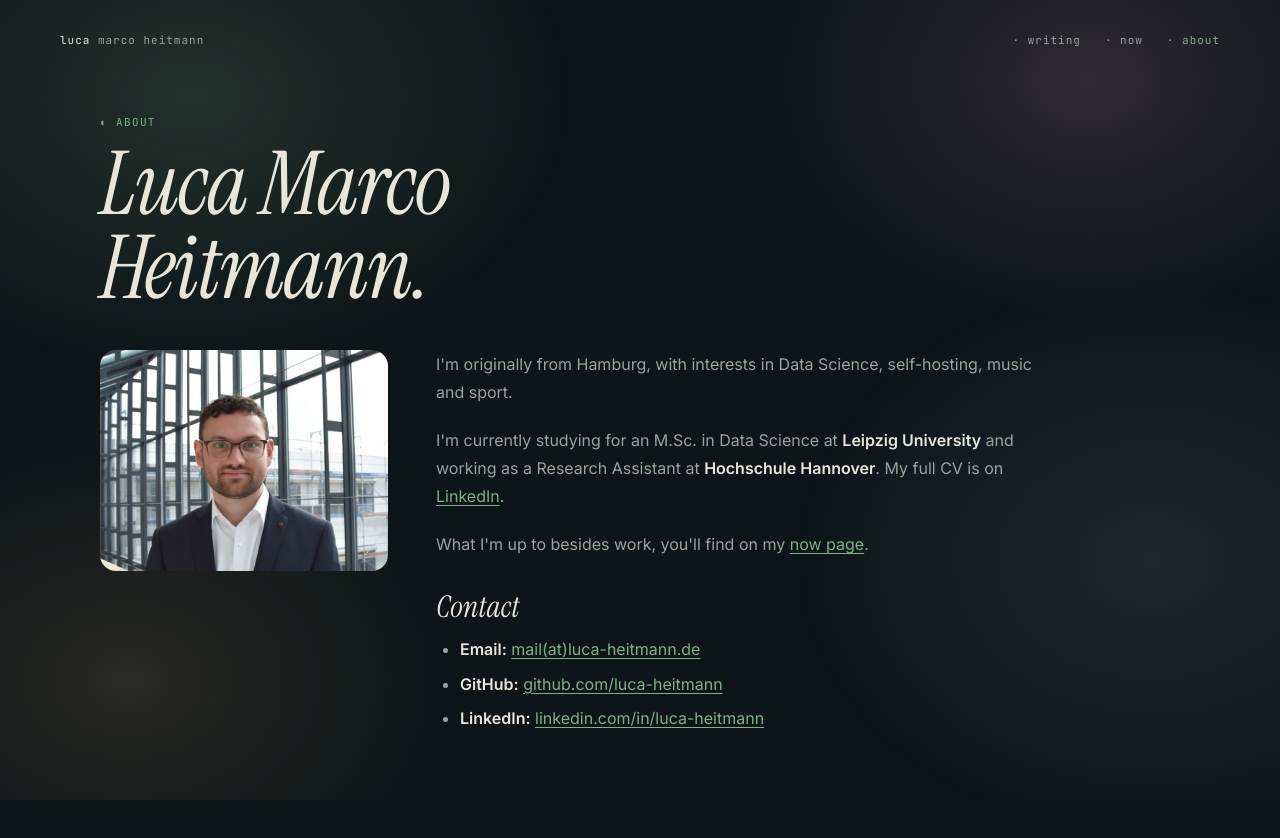
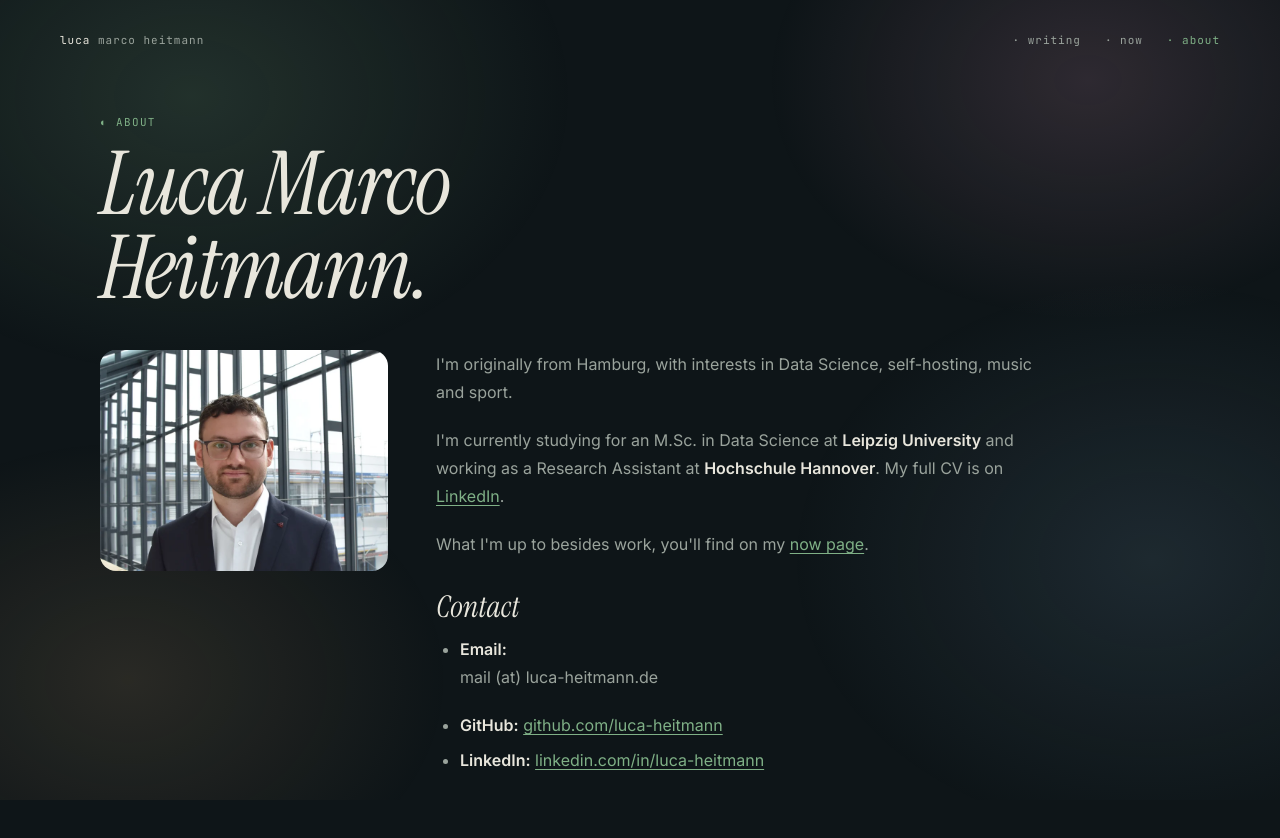
Before and after one commit to luca-heitmann/website, a SvelteKit app: page /about in a window 1280 px wide. Shown: the top 838 px of the page. Before the commit the page ends 816 px from the top, so only its background shows below. Built offline with nearby package versions, Linux system fonts and the light colour scheme.

Commit message:
remove mailto link

```diff
--- a/src/routes/+page.svelte
+++ b/src/routes/+page.svelte
@@ -47,13 +47,13 @@
 				</p>
 			</div>
 			<footer class="about-links">
-				<a href="mailto:mail@luca-heitmann.de" class="link-item">
+				<p class="link-item">
 					<svg class="link-icon rose" viewBox="0 0 20 20" fill="currentColor" aria-hidden="true">
 						<path d="M2.003 5.884 10 9.882l7.997-3.998A2 2 0 0 0 16 4H4a2 2 0 0 0-1.997 1.884z"/>
 						<path d="m18 8.118-8 4-8-4V14a2 2 0 0 0 2 2h12a2 2 0 0 0 2-2V8.118z"/>
 					</svg>
-					mail(at)luca-heitmann.de
-				</a>
+					mail (at) luca-heitmann.de
+				</p>
 				<a href="https://github.com/luca-heitmann" target="_blank" rel="noopener" class="link-item">
 					<svg class="link-icon sky" viewBox="0 0 24 24" fill="currentColor" aria-hidden="true">
 						<path d="M12 .297c-6.63 0-12 5.373-12 12 0 5.303 3.438 9.8 8.205 11.385.6.113.82-.258.82-.577 0-.285-.01-1.04-.015-2.04-3.338.724-4.042-1.61-4.042-1.61C4.422 18.07 3.633 17.7 3.633 17.7c-1.087-.744.084-.729.084-.729 1.205.084 1.838 1.236 1.838 1.236 1.07 1.835 2.809 1.305 3.495.998.108-.776.417-1.305.76-1.605-2.665-.3-5.466-1.332-5.466-5.93 0-1.31.465-2.38 1.235-3.22-.135-.303-.54-1.523.105-3.176 0 0 1.005-.322 3.3 1.23.96-.267 1.98-.399 3-.405 1.02.006 2.04.138 3 .405 2.28-1.552 3.285-1.23 3.285-1.23.645 1.653.24 2.873.12 3.176.765.84 1.23 1.91 1.23 3.22 0 4.61-2.805 5.625-5.475 5.92.42.36.81 1.096.81 2.22 0 1.606-.015 2.896-.015 3.286 0 .315.21.69.825.57C20.565 22.092 24 17.592 24 12.297c0-6.627-5.373-12-12-12"/>
--- a/src/routes/about/+page.svelte
+++ b/src/routes/about/+page.svelte
@@ -49,7 +49,7 @@
 			<ul>
 				<li>
 					<strong>Email:</strong>
-					<a href="mailto:mail@luca-heitmann.de">mail(at)luca-heitmann.de</a>
+					<p>mail (at) luca-heitmann.de</p>
 				</li>
 				<li>
 					<strong>GitHub:</strong>
```
